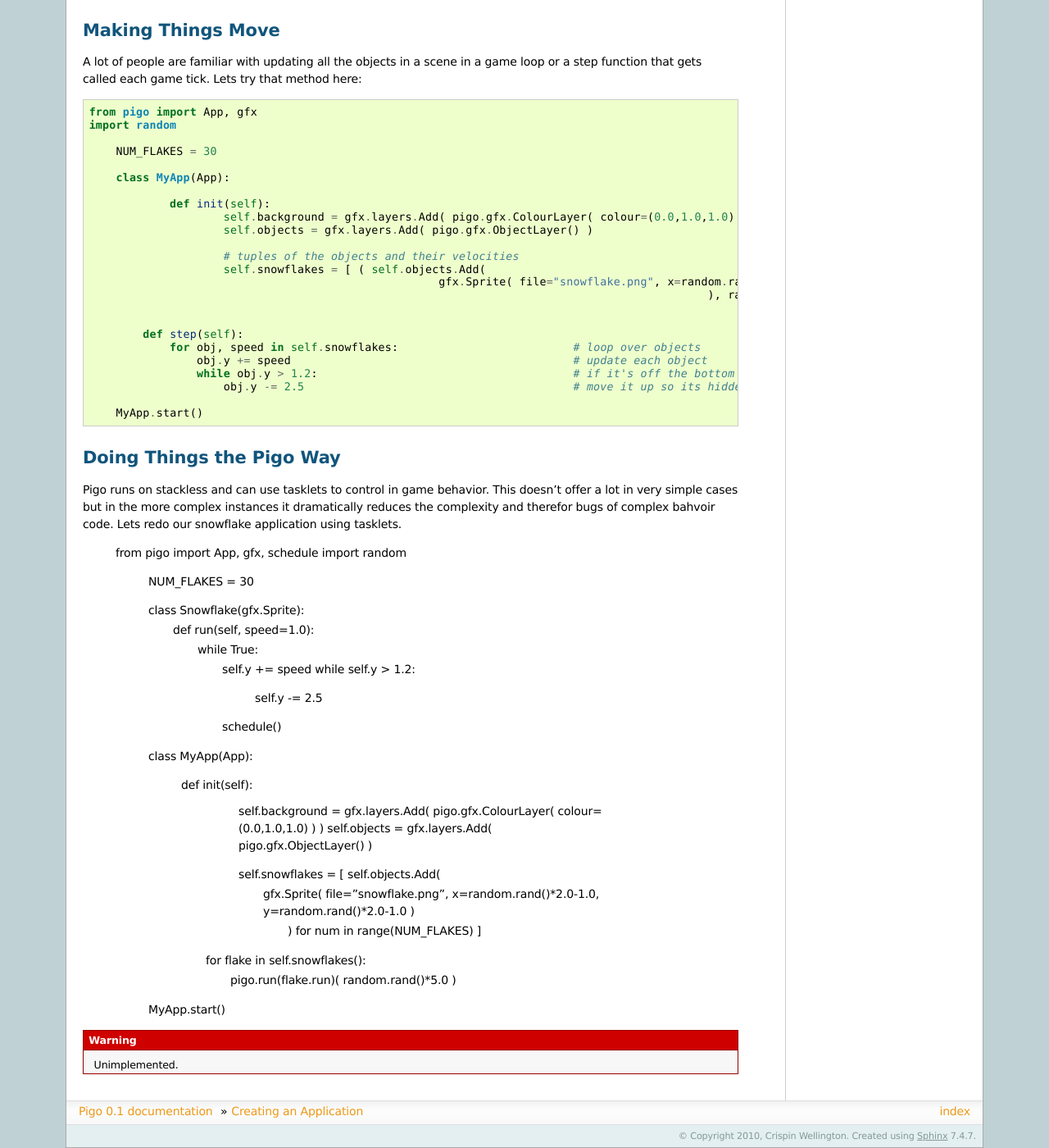
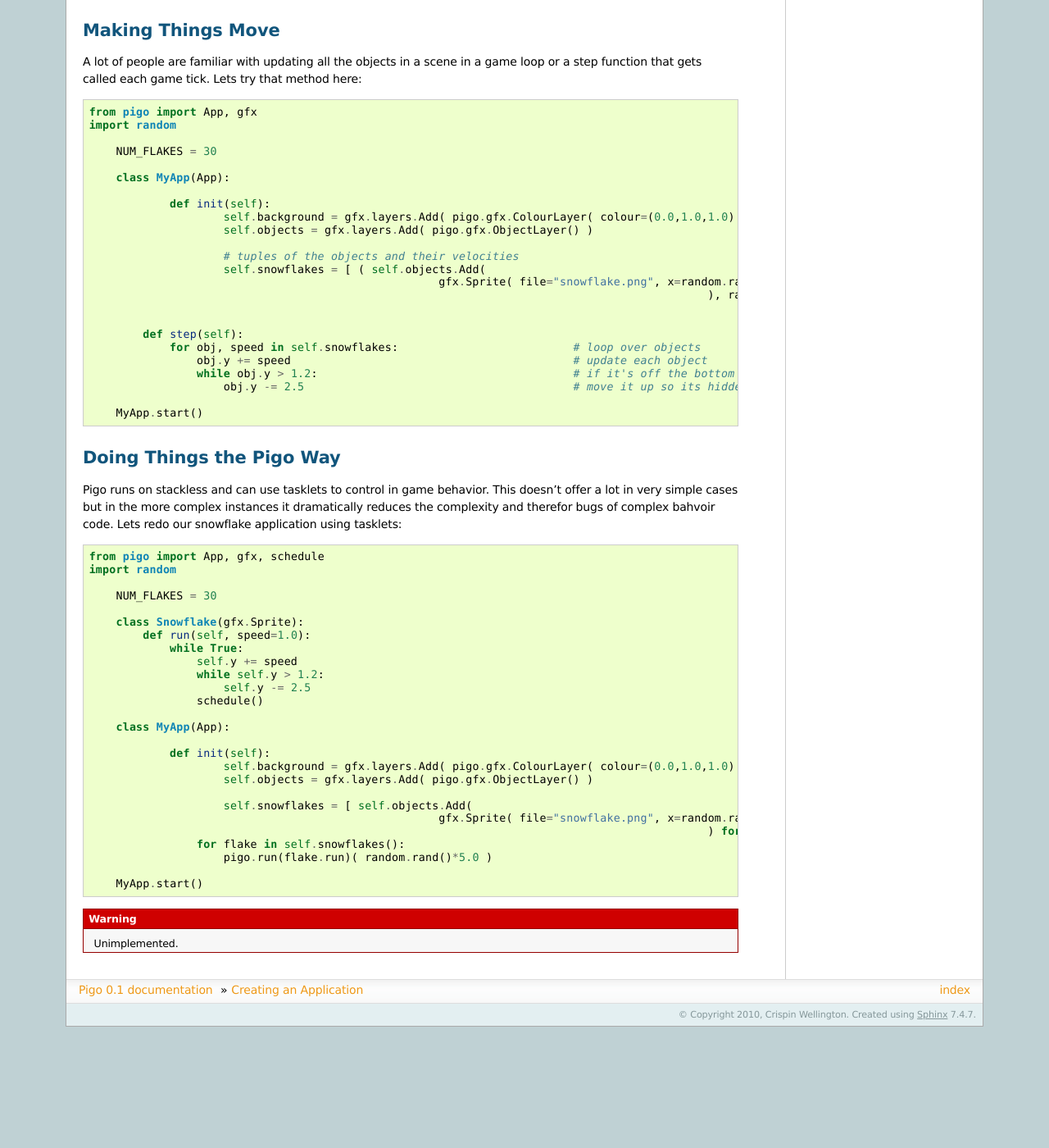
Before and after one commit to retrogradeorbit/Pigo, a Sphinx documentation site: the page built from docs/Introduction.rst, in a window 1280 px wide and 1400 px high, scrolled down 1470 px. Shown: the whole window at 82% size. Built offline with Sphinx 7.4.7, drawn with Linux system fonts in a browser that asks for light colours; pages that are not in the unit, such as notebooks, are missing from menus; after the commit the page ends 2722 px from its top, so only the background shows below that.

Commit message:
missing ::

```diff
--- a/docs/Introduction.rst
+++ b/docs/Introduction.rst
@@ -114,7 +114,7 @@ Doing Things the Pigo Way
 
 Pigo runs on stackless and can use tasklets to control in game behavior. This doesn't offer a lot in very simple cases
 but in the more complex instances it dramatically reduces the complexity and therefor bugs of complex bahvoir code. Lets
-redo our snowflake application using tasklets.
+redo our snowflake application using tasklets::
 
     from pigo import App, gfx, schedule
     import random
```
